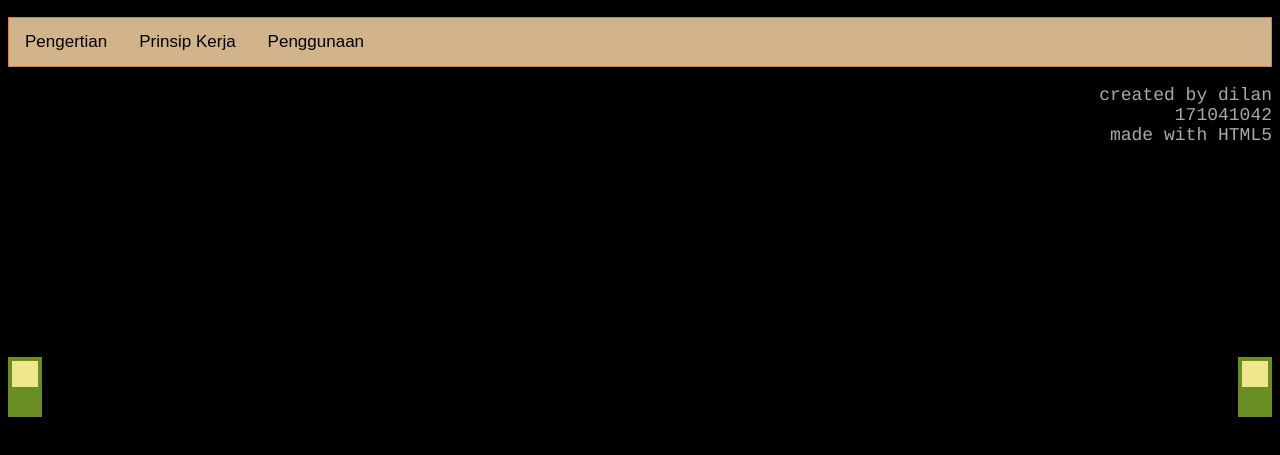
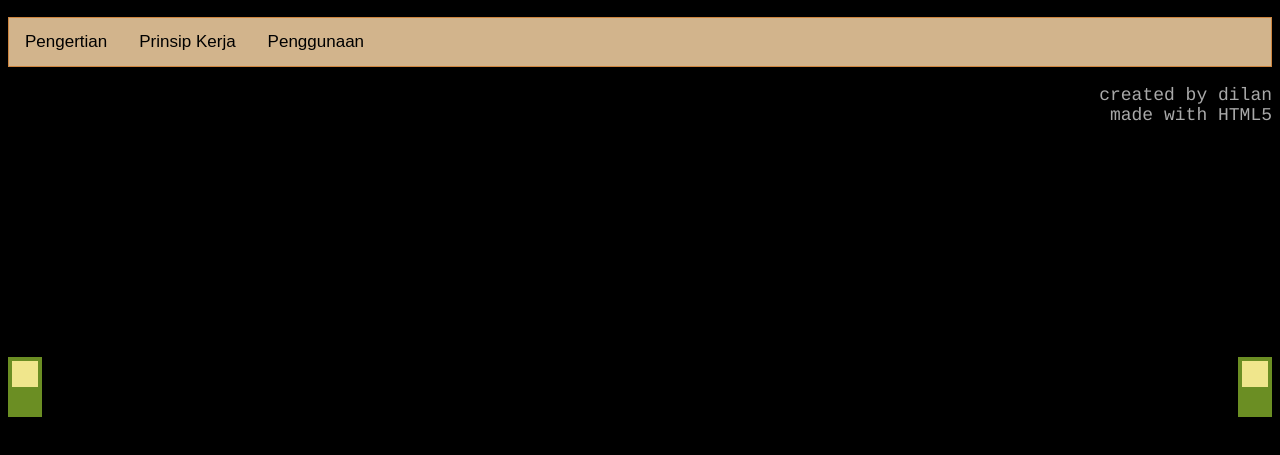
Before and after one commit to ArdNeruna/neruna, a plain HTML site: page index.html in a window 1280 px wide. Shown: the part 187-642 px from the top of the page. Drawn offline with Linux system fonts and the light colour scheme.

Commit message:
Update index.html

```diff
--- a/index.html
+++ b/index.html
@@ -5,7 +5,7 @@
 <meta name="Description" content="Sistem Penerangan Kamar Hotel">
 <meta name="Keywords" content="HTML,CSS,JavaScript">
 <meta name="Author" content="Dilan">
-<meta name="NIM" content="171041042">
+
 <style>
 .switch {
   position: relative;
@@ -213,7 +213,7 @@ text-align: right; color:darkgrey; font-family:courier;
 
 
 
-<p class="credit">created by dilan<br>171041042<br>made with HTML5</p>
+<p class="credit">created by dilan<br>made with HTML5</p>
 
 <script>
 var x=1, y=1 ;
```
